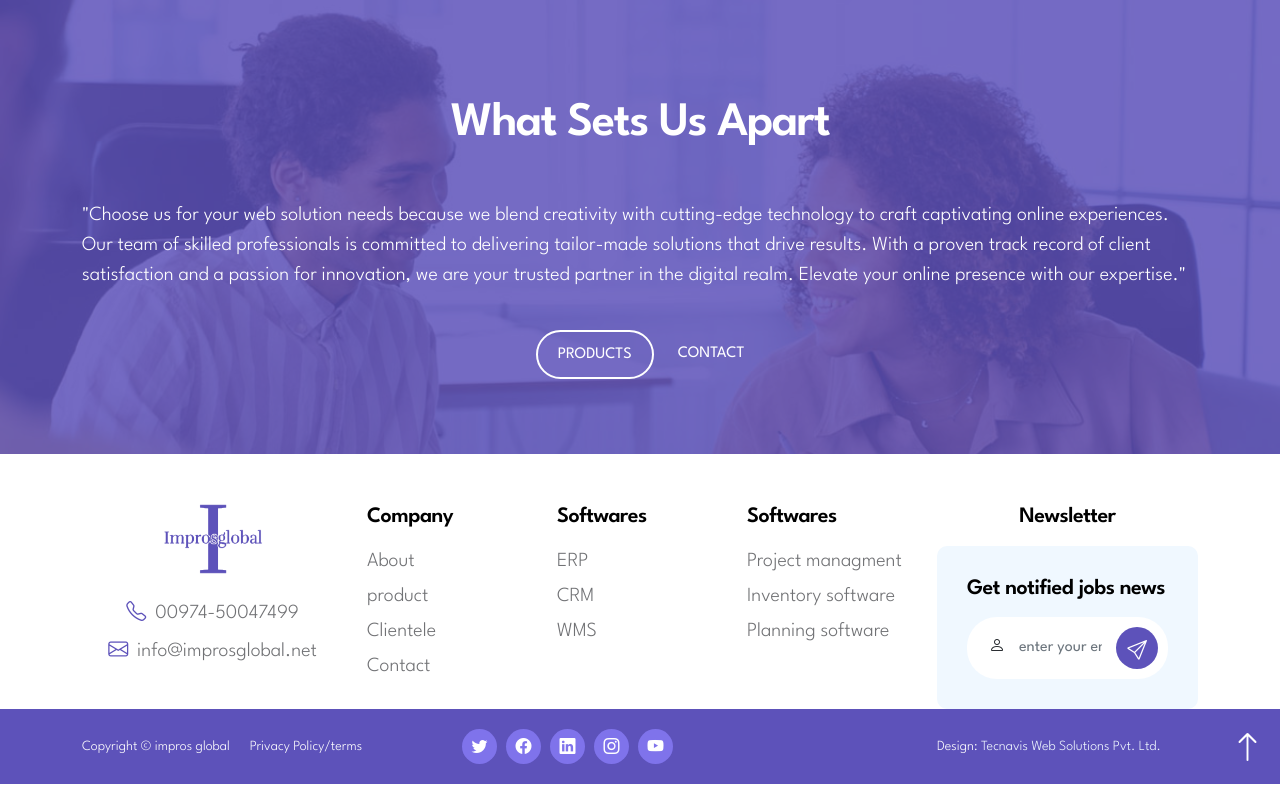
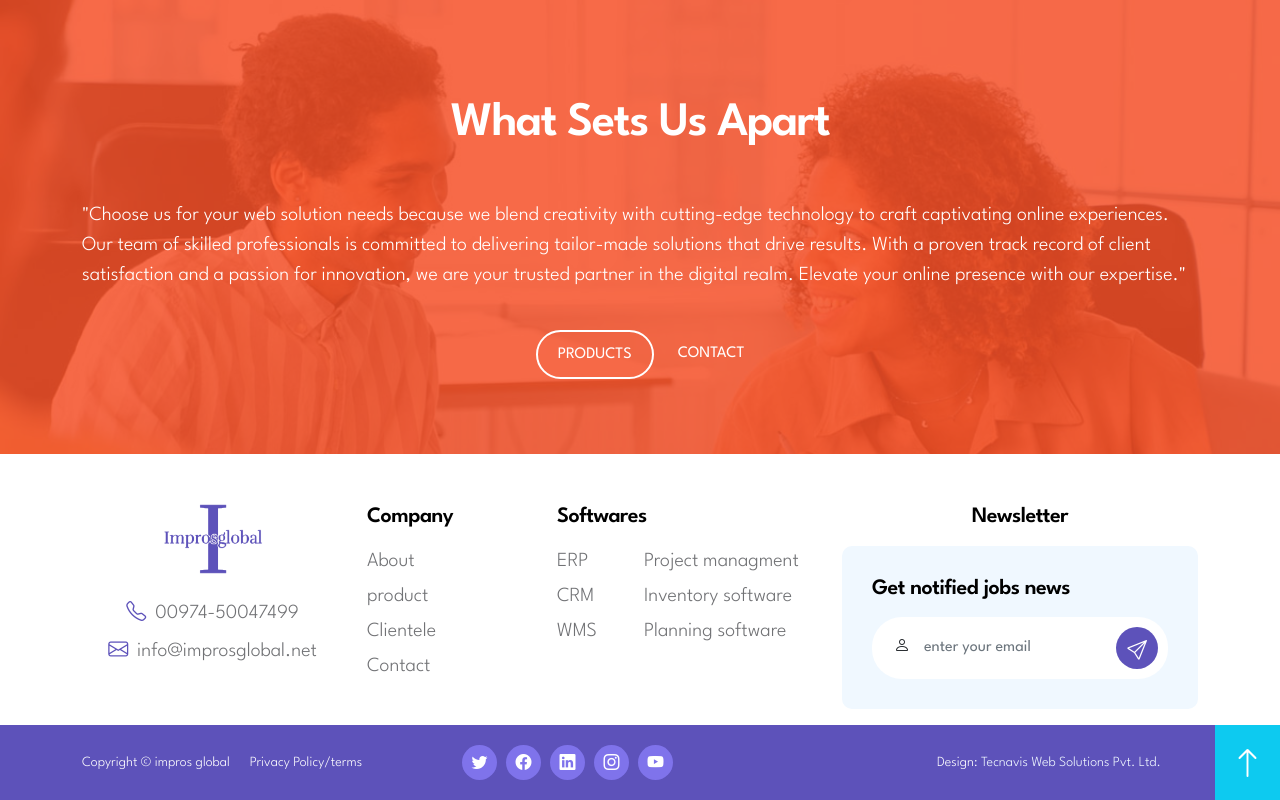
Before and after one commit to Tecnavis/Improsglobal, a plain HTML site: page about.html in a window 1280 px wide. Shown: the part 1083-1883 px from the top of the page. Drawn offline with Linux system fonts and the light colour scheme.

Commit message:
footer update

```diff
--- a/about.html
+++ b/about.html
@@ -196,8 +196,8 @@ Bootstrap 5 HTML CSS Template
             </section>
         </main>
 
-        <footer class="site-footer">
-            <div class="container ">
+        <footer class="site-footer ">
+            <div class="container pb-3 ">
                 <div class="row ">
 
                     <div class="col-lg-3 col-md-6 col-12 ">
@@ -238,21 +238,17 @@ Bootstrap 5 HTML CSS Template
                         </ul>
                     </div>
 
-                    <div class="col-lg-2 col-md-3 col-4">
-                        <h6 class="site-footer-title">Softwares</h6>
-
+                    <div class="col-lg-3 col-md-4 col-8">
+                        <h6 class="site-footer-title justify-content-center">Softwares</h6>
+                        <div class="d-flex">
+                        <div class="col-lg-4 col-md-4 col-3">
                             <ul class="footer-menu">
                                 <li class="footer-menu-item"><a href="#" class="footer-menu-link">ERP</a></li>
-
                                 <li class="footer-menu-item"><a href="#" class="footer-menu-link">CRM</a></li>
-
                                 <li class="footer-menu-item"><a href="#" class="footer-menu-link">WMS</a></li>
-
                             </ul>
                         </div>
-                    <div class="col-lg-2 col-md-3 col-4">
-                        <h6 class="site-footer-title">Softwares</h6>
-
+                        <div class="col-lg-8 col-md-8 col-9">
                             <ul class="footer-menu">
                                 <li class="footer-menu-item"><a href="#" class="footer-menu-link">Project managment</a></li>
                                 <li class="footer-menu-item"><a href="#" class="footer-menu-link">Inventory software</a></li>
@@ -260,8 +256,13 @@ Bootstrap 5 HTML CSS Template
 
                             </ul>
                         </div>
+                    </div>
 
-                    <div class="col-lg-3 col-md-8 col-12 mt-3 mt-lg-0">
+                        </div>
+
+
+
+                    <div class="col-lg-4 col-md-8 col-12 mt-3 mt-lg-0">
                         <center><h6 class="site-footer-title">Newsletter</h6></center>
 
                         <form class="custom-form newsletter-form" action="#" method="post" role="form">
--- a/css/tooplate-gotto-job.css
+++ b/css/tooplate-gotto-job.css
@@ -12,9 +12,9 @@ https://www.tooplate.com/view/2134-gotto-job
 :root {
   --white-color:                  #ffffff;
   --primary-color:                #5d52ba;
-  --secondary-color:              #5d52ba;
+  --secondary-color:              #0dcaf0;
   --section-bg-color:             #f0f8ff;
-  --custom-btn-bg-color:          #5d52ba;
+  --custom-btn-bg-color:          #f65129;
   --social-icon-link-bg-color:    #7f73eb;
   --dark-color:                   #000000;
   --p-color:                      #717275;
```
Also changed, not shown: clients.html (+13 -12 lines), contact.html (+13 -12 lines), index.html (+14 -13 lines), products.html (+13 -12 lines). Lines whose indentation alone changed are shown as unchanged.
